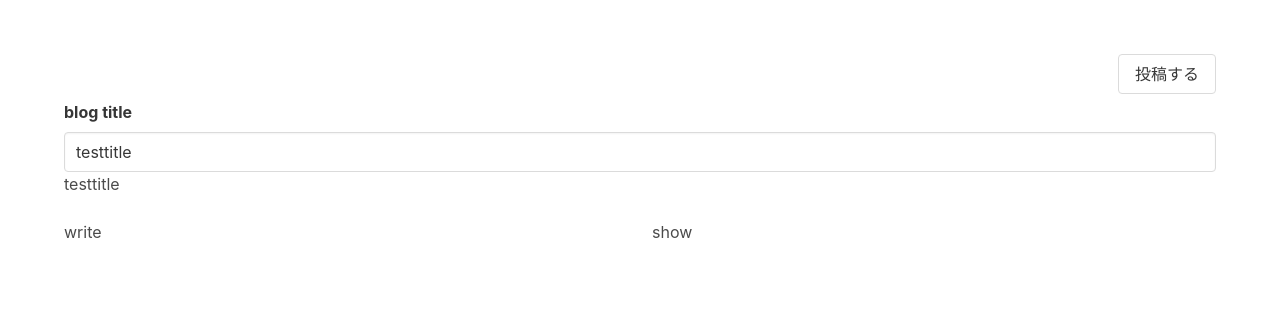
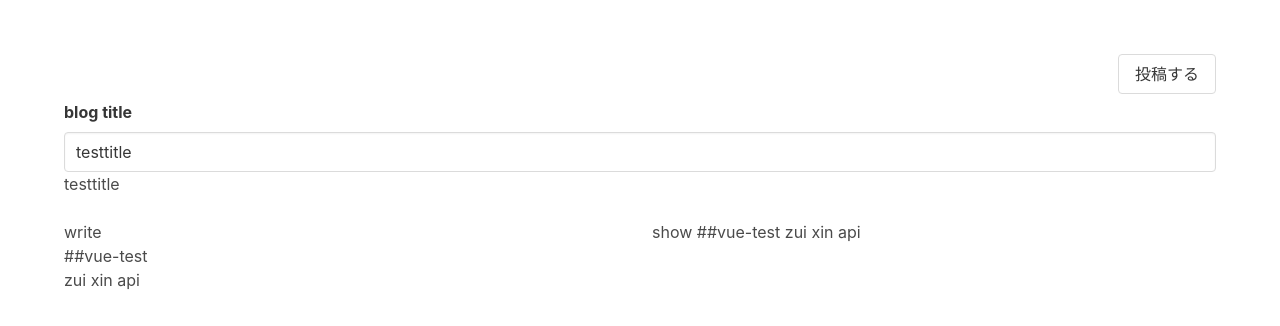
Before and after one commit to huanshenyi/mdblog-front, a Vue app: page /posts/new in a window 1280 px wide. Shown: the top 326 px of the page. Built offline with nearby package versions, Linux system fonts and the light colour scheme.

Commit message:
入力欄と表示欄のデータバンド完了

```diff
--- a/src/components/PostWriter.vue
+++ b/src/components/PostWriter.vue
@@ -15,10 +15,16 @@
         <div class="columns">
             <div class="column is-one-half">
                 write
-                <div contenteditable id="markdown" ref="contenteditable"/>
+                <div
+                 contenteditable
+                 id="markdown"
+                 ref="contenteditable"
+                 @input="handleEdit"
+                 />
             </div>
             <div class="column is-one-half">
                 show
+                {{ markdown }}
             </div>
         </div>
     </div>
@@ -40,13 +46,19 @@ export default defineComponent({
     setup(props){
       const title = ref(props.post.title);
       const contenteditable = ref<null | HTMLDivElement>(null);
+      const markdown = ref(props.post.markdown);
 
-      console.log(contenteditable.value);
+      const handleEdit = ()=>{
+          //@ts-ignore
+          markdown.value = contenteditable.value.innerText;
+      }
 
       onMounted(() => {
-        console.log(contenteditable.value);
+        //@ts-ignore
+        contenteditable.value.innerText = markdown.value
       })
-      return { title, contenteditable };
+
+      return { title, contenteditable, handleEdit, markdown};
     }
 })
 </script>
```
